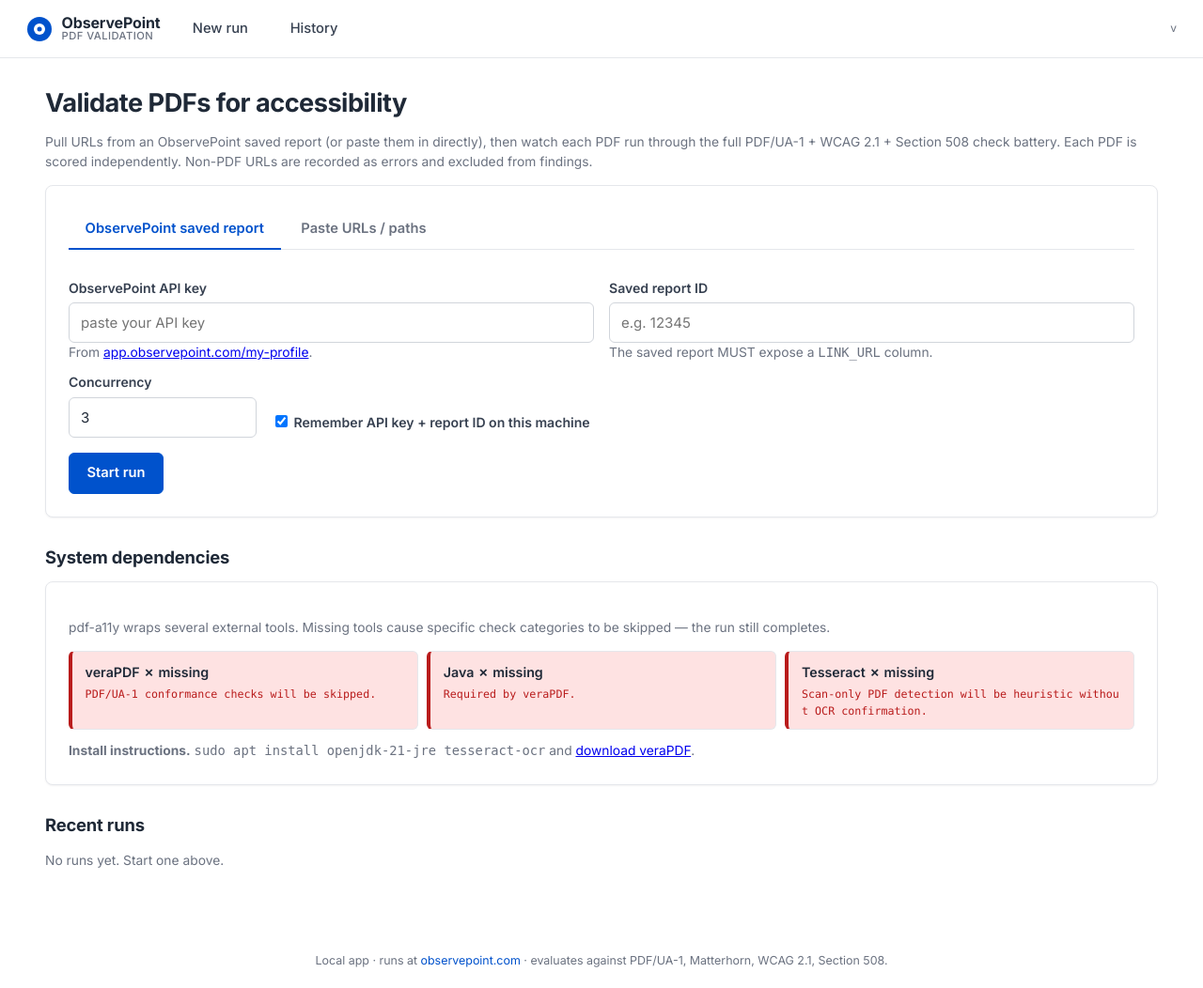
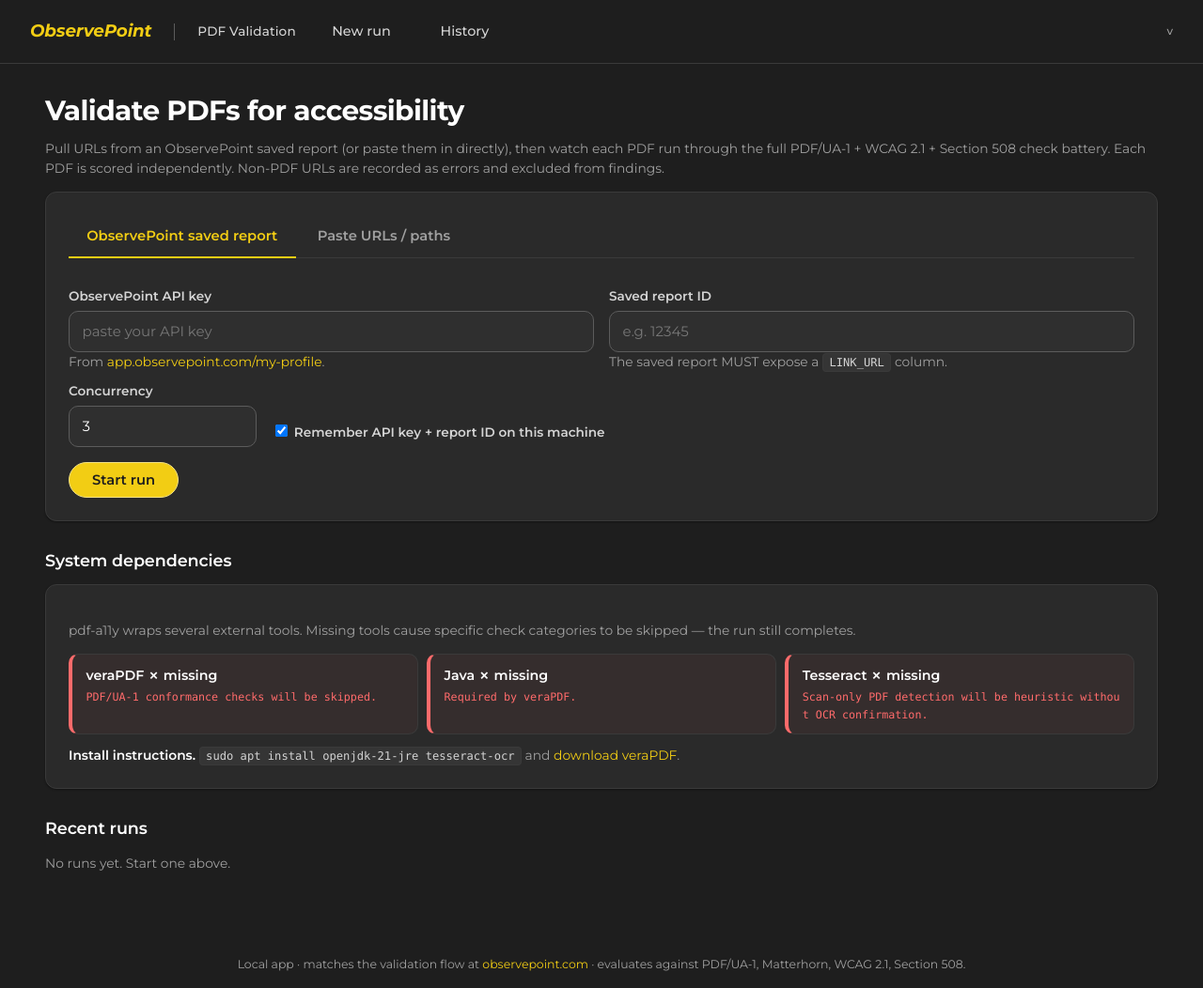
Before and after one commit to jpwilbur/PDF-Accessibility-Validation, a FastAPI app: template src/pdf_a11y/webapp/templates/home.html in a window 1280 px wide. Shown: the whole page at 94% size. Before the commit the page ends 1030 px from the top, so only its background shows below. Run offline with FastAPI, Linux system fonts and the light colour scheme; the template is opened without the code that fills it, so the values that code supplies are empty.

Commit message:
fix: theme to actually match observepoint.com (dark + yellow, Montserrat)
The first 'rebrand' was based on an agent's approximation of the OP
visual system and got it backwards: white-with-blue rather than the
site's actual dark-charcoal-with-yellow look. Reinspected the live
site (https://www.observepoint.com/) via the browser to extract real
tokens.

Palette now matches the live site:
  --bg            #1E1E1E   (charcoal — body bg)
  --bg-elev       #2A2A2A
  --bg-elev-2     #353535
  --fg            #FFFFFF
  --muted         #A0A0A0
  --border        #5C5C5C
  --op-yellow     #F2CD14   (the iconic brand yellow)
  --op-yellow-soft  #F3E285 (CTA border accent)

Type: Montserrat (the font OP actually uses) loaded from Google Fonts
in 400/500/600/700/800 + italic 400/600/700.

Buttons: pill-shape (32px radius), 8px 24px padding, yellow primary
with lighter-yellow border + glow on hover; transparent secondary
with grey #5C5C5C border. Matches the "Try for Free" / "Get Demo"
pair on the live site.

Brand wordmark: italic Montserrat "ObservePoint" in brand yellow,
followed by a thin vertical divider and "PDF Validation" in lighter
sub-text. Drops the prior concentric-circle SVG (deleted).

Favicon: dark-rounded-square with italic yellow "oP" — same vibe as
the live wordmark.

Status pills, phase strip, progress bar, stat tiles, grade chart,
event log all retuned for legibility on the dark surface. Selection
highlight is OP yellow.

The embedded summary report iframe stays light-themed inside (it's a
self-contained printable report) — same alternation of dark/light
sections the OP marketing site uses.

All 79 tests pass; ruff clean.

Co-Authored-By: Claude Opus 4.7 (1M context) <noreply@anthropic.com>

```diff
--- a/src/pdf_a11y/webapp/static/app.css
+++ b/src/pdf_a11y/webapp/static/app.css
@@ -1,57 +1,82 @@
-/* ObservePoint PDF Validation — based on observepoint.com palette + type. */
+/* ObservePoint PDF Validation — theme matched to observepoint.com.
+   Palette extracted from the live site:
+     bg          #1E1E1E   (charcoal)
+     fg          #FFFFFF
+     primary     #F2CD14   (brand yellow)
+     yellow-soft #F3E285   (border accent)
+     border      #5C5C5C   (button borders, dividers)
+   Type:        Montserrat (the site's actual font)
+   Buttons:     pill-shape (32px radius), 8px 24px padding.
+*/
 
 :root {
   /* Brand */
-  --op-blue: #0052CC;
-  --op-blue-dark: #003B94;
-  --op-blue-light: #E6EEFB;
+  --op-yellow: #F2CD14;
+  --op-yellow-bright: #FFD927;
+  --op-yellow-soft: #F3E285;
+  --op-yellow-glow: rgba(242, 205, 20, 0.18);
 
-  /* Neutrals */
-  --bg: #FFFFFF;
-  --bg-elevated: #FAFBFD;
-  --fg: #1F2937;
-  --fg-soft: #374151;
-  --muted: #6B7280;
-  --muted-soft: #9CA3AF;
-  --border: #E5E7EB;
-  --border-strong: #D1D5DB;
+  /* Dark theme — chrome + cards */
+  --bg: #1E1E1E;
+  --bg-alt: #181818;
+  --bg-elev: #2A2A2A;
+  --bg-elev-2: #353535;
+  --bg-input: #2F2F2F;
+
+  /* Light theme used on white panels (the embedded report iframe sits in white) */
+  --bg-light: #FFFFFF;
+  --bg-light-alt: #F2F2F2;
+
+  /* Text */
+  --fg: #FFFFFF;
+  --fg-soft: #D4D4D4;
+  --muted: #A0A0A0;
+  --muted-soft: #777777;
+
+  /* Borders */
+  --border: #5C5C5C;
+  --border-soft: #3A3A3A;
+  --border-strong: #6E6E6E;
 
   /* Status */
-  --good: #15803D;
-  --good-bg: #DCFCE7;
-  --warn: #B45309;
-  --warn-bg: #FEF3C7;
-  --bad: #B91C1C;
-  --bad-bg: #FEE2E2;
+  --good: #5DD06B;
+  --good-bg: rgba(93, 208, 107, 0.12);
+  --warn: #F2CD14;
+  --warn-bg: rgba(242, 205, 20, 0.14);
+  --bad: #FF6B6B;
+  --bad-bg: rgba(255, 107, 107, 0.12);
 
   /* Severity */
-  --crit-bg: #FEE2E2; --crit-fg: #7F1D1D;
-  --maj-bg:  #FEF3C7; --maj-fg:  #78350F;
-  --min-bg:  #DBEAFE; --min-fg:  #1E3A8A;
+  --crit-bg: rgba(255, 107, 107, 0.18); --crit-fg: #FF8A8A;
+  --maj-bg:  rgba(242, 205, 20, 0.18);  --maj-fg:  #F2CD14;
+  --min-bg:  rgba(140, 175, 255, 0.16); --min-fg:  #A6C8FF;
 
-  /* Grade */
-  --grade-a: #15803D;
-  --grade-b: #4D7C0F;
-  --grade-c: #B45309;
-  --grade-d: #C2410C;
-  --grade-f: #B91C1C;
+  /* Grade colours (kept legible on dark) */
+  --grade-a: #5DD06B;
+  --grade-b: #A1D75A;
+  --grade-c: #F2CD14;
+  --grade-d: #F49A3F;
+  --grade-f: #FF6B6B;
 
-  --radius: 8px;
-  --radius-sm: 6px;
-  --shadow-sm: 0 1px 2px rgba(15, 23, 42, 0.05);
-  --shadow: 0 4px 12px rgba(15, 23, 42, 0.08);
+  --radius: 12px;
+  --radius-sm: 10px;
+  --radius-pill: 32px;
+  --shadow-sm: 0 1px 2px rgba(0, 0, 0, 0.4);
+  --shadow: 0 8px 24px rgba(0, 0, 0, 0.45);
+  --shadow-glow: 0 0 0 4px var(--op-yellow-glow);
 }
 
 * { box-sizing: border-box; }
 html { -webkit-text-size-adjust: 100%; }
 body {
   margin: 0;
-  font-family: "Inter", -apple-system, BlinkMacSystemFont, "Segoe UI", Roboto, Helvetica, Arial, sans-serif;
-  font-feature-settings: "cv11", "ss01";
+  font-family: "Montserrat", -apple-system, BlinkMacSystemFont, "Segoe UI", Roboto, Helvetica, Arial, sans-serif;
   color: var(--fg);
   background: var(--bg);
   line-height: 1.55;
   font-size: 15px;
+  -webkit-font-smoothing: antialiased;
+  -moz-osx-font-smoothing: grayscale;
 }
 
 /* ---------------- Topnav ---------------- */
@@ -59,8 +84,8 @@ nav.topnav {
   display: flex;
   align-items: center;
   gap: 1.5rem;
-  padding: 0.85rem 1.75rem;
-  border-bottom: 1px solid var(--border);
+  padding: 0.95rem 2rem;
+  border-bottom: 1px solid var(--border-soft);
   background: var(--bg);
   position: sticky;
   top: 0;
@@ -69,107 +94,148 @@ nav.topnav {
 nav.topnav .brand {
   display: flex;
   align-items: center;
-  gap: 0.6rem;
+  gap: 0.65rem;
   font-weight: 700;
   font-size: 1rem;
   color: var(--fg);
   text-decoration: none;
   letter-spacing: -0.01em;
 }
-nav.topnav .brand .logo {
-  width: 28px;
-  height: 28px;
+.brand-wordmark {
+  font-family: "Montserrat", sans-serif;
+  font-weight: 700;
+  font-size: 1.15rem;
+  font-style: italic;
+  letter-spacing: -0.01em;
+  line-height: 1;
   display: inline-flex;
-  align-items: center;
-  justify-content: center;
+  align-items: baseline;
+  white-space: nowrap;
 }
-nav.topnav .brand .logo svg { width: 100%; height: 100%; }
-nav.topnav .brand-text {
-  display: flex;
-  flex-direction: column;
-  line-height: 1.05;
+.brand-wordmark .obs { color: var(--op-yellow); }
+.brand-wordmark .pt  { color: var(--op-yellow); font-style: italic; }
+.brand-divider {
+  display: inline-block;
+  width: 1px;
+  height: 18px;
+  background: var(--border);
+  margin: 0 0.85rem;
 }
-nav.topnav .brand-text small { font-weight: 500; font-size: 0.7rem; color: var(--muted); letter-spacing: 0.04em; text-transform: uppercase; }
+.brand-sub {
+  color: var(--fg-soft);
+  font-size: 0.85rem;
+  font-weight: 500;
+  font-style: normal;
+  letter-spacing: 0.01em;
+}
 nav.topnav a.navlink {
   color: var(--fg-soft);
   text-decoration: none;
   font-weight: 500;
-  font-size: 0.92rem;
-  padding: 0.35rem 0.65rem;
-  border-radius: var(--radius-sm);
+  font-size: 0.9rem;
+  padding: 0.45rem 0.9rem;
+  border-radius: var(--radius-pill);
+  transition: color 0.15s ease, background 0.15s ease;
 }
-nav.topnav a.navlink:hover { background: var(--bg-elevated); color: var(--fg); }
+nav.topnav a.navlink:hover { background: var(--bg-elev); color: var(--fg); }
 nav.topnav .grow { flex: 1 1 auto; }
-nav.topnav .meta { color: var(--muted); font-size: 0.8em; }
+nav.topnav .meta { color: var(--muted); font-size: 0.78em; font-weight: 500; }
 
 /* ---------------- Layout ---------------- */
 main { padding: 2rem clamp(1rem, 4vw, 3rem); max-width: 1400px; margin: 0 auto; }
-h1 { font-size: 1.7rem; margin: 0 0 0.4rem; letter-spacing: -0.02em; line-height: 1.2; }
-h2 { font-size: 1.15rem; margin: 1.75rem 0 0.75rem; letter-spacing: -0.01em; }
+h1 {
+  font-size: 1.85rem;
+  margin: 0 0 0.4rem;
+  letter-spacing: -0.02em;
+  line-height: 1.15;
+  font-weight: 700;
+  color: var(--fg);
+}
+h2 {
+  font-size: 1.1rem;
+  margin: 1.75rem 0 0.75rem;
+  letter-spacing: -0.005em;
+  font-weight: 600;
+  color: var(--fg);
+}
 
 /* ---------------- Card ---------------- */
 .card {
-  background: var(--bg);
-  border: 1px solid var(--border);
+  background: var(--bg-elev);
+  border: 1px solid var(--border-soft);
   border-radius: var(--radius);
   padding: 1.5rem;
   margin: 0 0 1rem;
   box-shadow: var(--shadow-sm);
 }
-.card.flat { box-shadow: none; }
+.card.flat { background: var(--bg-elev); box-shadow: none; }
 .card.elevated { box-shadow: var(--shadow); }
 
 /* ---------------- Forms ---------------- */
-label { display: block; margin: 0.6rem 0 0.3rem; font-weight: 600; color: var(--fg-soft); font-size: 0.88rem; }
+label { display: block; margin: 0.6rem 0 0.3rem; font-weight: 600; color: var(--fg-soft); font-size: 0.85rem; }
 input[type=text], input[type=password], input[type=number], textarea, select {
   width: 100%;
-  padding: 0.55rem 0.75rem;
-  border: 1px solid var(--border-strong);
+  padding: 0.6rem 0.85rem;
+  border: 1px solid var(--border);
   border-radius: var(--radius-sm);
   font: inherit;
-  background: var(--bg);
+  background: var(--bg-input);
   color: var(--fg);
-  transition: border-color 0.15s ease, box-shadow 0.15s ease;
+  transition: border-color 0.15s ease, box-shadow 0.15s ease, background 0.15s ease;
+}
+input[type=text]::placeholder,
+input[type=password]::placeholder,
+input[type=number]::placeholder,
+textarea::placeholder {
+  color: var(--muted-soft);
 }
 input[type=text]:focus, input[type=password]:focus, input[type=number]:focus, textarea:focus, select:focus {
   outline: none;
-  border-color: var(--op-blue);
-  box-shadow: 0 0 0 3px rgba(0, 82, 204, 0.18);
+  border-color: var(--op-yellow);
+  box-shadow: var(--shadow-glow);
 }
 textarea { min-height: 140px; resize: vertical; font-family: ui-monospace, SFMono-Regular, Menlo, monospace; font-size: 0.88rem; }
 .field-row { display: flex; gap: 1rem; flex-wrap: wrap; }
 .field-row > * { flex: 1 1 280px; }
 
-/* ---------------- Buttons ---------------- */
+/* ---------------- Buttons (pill-shaped, ObservePoint-style) ---------------- */
 .btn {
   display: inline-flex;
   align-items: center;
   justify-content: center;
   gap: 0.4rem;
-  padding: 0.6rem 1.15rem;
-  background: var(--op-blue);
-  color: #FFFFFF;
-  border: 1px solid var(--op-blue);
-  border-radius: var(--radius-sm);
-  font: inherit;
+  padding: 0.55rem 1.5rem;
+  background: var(--op-yellow);
+  color: #1E1E1E;
+  border: 1px solid var(--op-yellow-soft);
+  border-radius: var(--radius-pill);
+  font-family: inherit;
   font-weight: 600;
   font-size: 0.92rem;
   cursor: pointer;
   text-decoration: none;
-  transition: background 0.15s ease, border-color 0.15s ease, transform 0.05s ease;
+  transition: background 0.15s ease, border-color 0.15s ease, transform 0.05s ease, box-shadow 0.15s ease;
 }
-.btn:hover { background: var(--op-blue-dark); border-color: var(--op-blue-dark); }
+.btn:hover { background: var(--op-yellow-bright); box-shadow: 0 0 0 4px var(--op-yellow-glow); }
 .btn:active { transform: translateY(1px); }
 .btn[disabled] { opacity: 0.55; cursor: progress; }
-.btn.secondary { background: transparent; color: var(--fg); border-color: var(--border-strong); }
-.btn.secondary:hover { background: var(--bg-elevated); color: var(--fg); border-color: var(--muted-soft); }
-.btn.danger { background: var(--bad); border-color: var(--bad); }
-.btn.danger:hover { background: #991B1B; border-color: #991B1B; }
+.btn.secondary {
+  background: transparent;
+  color: var(--fg);
+  border-color: var(--border);
+}
+.btn.secondary:hover { background: var(--bg-elev); border-color: var(--border-strong); box-shadow: none; }
+.btn.danger {
+  background: transparent;
+  color: var(--bad);
+  border-color: var(--bad);
+}
+.btn.danger:hover { background: var(--bad-bg); box-shadow: none; }
 
 /* ---------------- Tabs ---------------- */
-.tabs { display: flex; gap: 0.25rem; margin-bottom: 1.25rem; border-bottom: 1px solid var(--border); }
+.tabs { display: flex; gap: 0.25rem; margin-bottom: 1.25rem; border-bottom: 1px solid var(--border-soft); }
 .tab {
-  padding: 0.6rem 1.1rem;
+  padding: 0.65rem 1.2rem;
   cursor: pointer;
   border: 0;
   border-bottom: 2px solid transparent;
@@ -181,83 +247,103 @@ textarea { min-height: 140px; resize: vertical; font-family: ui-monospace, SFMon
   margin-bottom: -1px;
   transition: color 0.15s, border-color 0.15s;
 }
-.tab:hover { color: var(--fg); }
-.tab.active { color: var(--op-blue); border-color: var(--op-blue); }
+.tab:hover { color: var(--fg-soft); }
+.tab.active { color: var(--op-yellow); border-color: var(--op-yellow); }
 .tab-panel { display: none; }
 .tab-panel.active { display: block; }
 
 /* ---------------- Tables ---------------- */
 table { border-collapse: collapse; width: 100%; font-size: 0.92em; }
-th, td { text-align: left; padding: 0.65rem 0.85rem; border-bottom: 1px solid var(--border); vertical-align: top; }
-th { background: var(--bg-elevated); color: var(--fg-soft); font-weight: 600; font-size: 0.82em; text-transform: uppercase; letter-spacing: 0.04em; }
-tbody tr:hover { background: var(--bg-elevated); }
+th, td { text-align: left; padding: 0.7rem 0.9rem; border-bottom: 1px solid var(--border-soft); vertical-align: top; }
+th {
+  background: var(--bg-elev-2);
+  color: var(--fg-soft);
+  font-weight: 600;
+  font-size: 0.78em;
+  text-transform: uppercase;
+  letter-spacing: 0.06em;
+}
+tbody tr:hover { background: var(--bg-elev-2); }
 .table-card { padding: 0; overflow: hidden; }
 
 .muted { color: var(--muted); font-size: 0.92em; }
+
+a { color: var(--op-yellow); text-decoration: none; }
+a:hover { text-decoration: underline; }
+code {
+  background: var(--bg-elev-2);
+  color: var(--fg-soft);
+  border: 1px solid var(--border-soft);
+  border-radius: 4px;
+  padding: 0.1rem 0.4rem;
+  font-family: ui-monospace, SFMono-Regular, Menlo, monospace;
+  font-size: 0.88em;
+}
 
 /* ---------------- Pills / status ---------------- */
 .pill {
   display: inline-flex;
   align-items: center;
-  gap: 0.3rem;
-  padding: 0.15rem 0.6rem;
-  border-radius: 999px;
-  font-size: 0.8em;
+  gap: 0.35rem;
+  padding: 0.2rem 0.75rem;
+  border-radius: var(--radius-pill);
+  font-size: 0.78em;
   font-weight: 600;
   border: 1px solid transparent;
   white-space: nowrap;
+  letter-spacing: 0.02em;
 }
 .pill::before { content: ""; width: 6px; height: 6px; border-radius: 999px; background: currentColor; }
-.pill-pending { background: #F3F4F6; color: var(--muted); border-color: var(--border); }
-.pill-running { background: var(--op-blue-light); color: var(--op-blue-dark); border-color: #BFDBFE; }
+.pill-pending { background: var(--bg-elev-2); color: var(--muted); border-color: var(--border-soft); }
+.pill-running { background: var(--warn-bg); color: var(--op-yellow); border-color: rgba(242,205,20,0.4); }
 .pill-running::before { animation: pulse 1.4s infinite; }
-.pill-done    { background: var(--good-bg); color: var(--good); border-color: #BBF7D0; }
-.pill-failed  { background: var(--bad-bg); color: var(--bad); border-color: #FECACA; }
+.pill-done    { background: var(--good-bg); color: var(--good); border-color: rgba(93,208,107,0.4); }
+.pill-failed  { background: var(--bad-bg); color: var(--bad); border-color: rgba(255,107,107,0.4); }
 @keyframes pulse { 0%,100% { opacity: 1 } 50% { opacity: 0.35 } }
 
 /* ---------------- Stat cards (run detail hero) ---------------- */
 .stat-grid { display: grid; grid-template-columns: repeat(auto-fit, minmax(170px, 1fr)); gap: 0.75rem; margin: 0 0 1.25rem; }
 .stat {
-  background: var(--bg);
-  border: 1px solid var(--border);
+  background: var(--bg-elev-2);
+  border: 1px solid var(--border-soft);
   border-radius: var(--radius);
-  padding: 0.95rem 1.1rem;
-  box-shadow: var(--shadow-sm);
+  padding: 1rem 1.15rem;
   position: relative;
   overflow: hidden;
 }
 .stat::after {
   content: "";
-  position: absolute; left: 0; top: 0; bottom: 0; width: 3px; background: var(--op-blue);
+  position: absolute; left: 0; top: 0; bottom: 0; width: 3px;
+  background: var(--op-yellow);
 }
 .stat.success::after { background: var(--good); }
 .stat.warn::after    { background: var(--warn); }
 .stat.danger::after  { background: var(--bad); }
-.stat .stat-label { font-size: 0.78em; color: var(--muted); font-weight: 600; text-transform: uppercase; letter-spacing: 0.05em; }
-.stat .stat-value { font-size: 1.85rem; font-weight: 700; line-height: 1.05; margin-top: 0.25rem; letter-spacing: -0.02em; color: var(--fg); }
-.stat .stat-sub { font-size: 0.82em; color: var(--muted); margin-top: 0.25rem; }
+.stat .stat-label { font-size: 0.74em; color: var(--muted); font-weight: 600; text-transform: uppercase; letter-spacing: 0.08em; }
+.stat .stat-value { font-size: 2rem; font-weight: 700; line-height: 1.05; margin-top: 0.3rem; letter-spacing: -0.02em; color: var(--fg); }
+.stat .stat-sub { font-size: 0.78em; color: var(--muted); margin-top: 0.25rem; }
 
 /* ---------------- Phase strip ---------------- */
 .phases { display: flex; gap: 0.5rem; margin: 0.5rem 0 1rem; flex-wrap: wrap; }
 .phase {
   display: inline-flex; align-items: center; gap: 0.5rem;
-  padding: 0.4rem 0.8rem;
-  border-radius: 999px;
-  background: var(--bg-elevated);
+  padding: 0.4rem 0.95rem;
+  border-radius: var(--radius-pill);
+  background: var(--bg-elev-2);
   color: var(--muted);
-  font-size: 0.85em;
+  font-size: 0.82em;
   font-weight: 500;
-  border: 1px solid var(--border);
+  border: 1px solid var(--border-soft);
 }
 .phase.active {
-  background: var(--op-blue-light);
-  color: var(--op-blue-dark);
-  border-color: #BFDBFE;
+  background: var(--warn-bg);
+  color: var(--op-yellow);
+  border-color: rgba(242,205,20,0.4);
 }
 .phase.done {
   background: var(--good-bg);
   color: var(--good);
-  border-color: #BBF7D0;
+  border-color: rgba(93,208,107,0.4);
 }
 .phase .dot { width: 8px; height: 8px; border-radius: 999px; background: currentColor; opacity: 0.6; }
 .phase.active .dot { animation: pulse 1.4s infinite; opacity: 1; }
@@ -354,13 +440,13 @@ tbody tr:hover { background: var(--bg-elevated); }
 /* ---------------- System dep tiles ---------------- */
 .dep-list { display: grid; grid-template-columns: repeat(auto-fit, minmax(220px, 1fr)); gap: 0.6rem; }
 .dep {
-  border: 1px solid var(--border);
+  border: 1px solid var(--border-soft);
   border-left: 4px solid var(--good);
   border-radius: var(--radius-sm);
-  padding: 0.65rem 0.85rem;
-  background: var(--bg);
+  padding: 0.7rem 0.9rem;
+  background: var(--bg-elev-2);
 }
-.dep.bad { border-left-color: var(--bad); background: var(--bad-bg); }
+.dep.bad { border-left-color: var(--bad); background: rgba(255, 107, 107, 0.05); }
 .dep .name { font-weight: 600; font-size: 0.95em; color: var(--fg); }
 .dep .path { color: var(--muted); font-family: ui-monospace, SFMono-Regular, Menlo, monospace; font-size: 0.78em; word-break: break-all; margin-top: 0.2rem; }
 .dep.bad .path { color: var(--bad); }
@@ -413,23 +497,32 @@ iframe.report {
   border-radius: 3px;
   font-weight: 800;
   margin-right: 0.4rem;
-  color: white;
+  color: #1E1E1E;
   font-size: 0.92em;
 }
 .event-log .ev .grade-A { background: var(--grade-a); }
 .event-log .ev .grade-B { background: var(--grade-b); }
-.event-log .ev .grade-C { background: var(--grade-c); }
-.event-log .ev .grade-D { background: var(--grade-d); }
-.event-log .ev .grade-F { background: var(--grade-f); }
-.event-log details summary { color: #94A3B8; cursor: pointer; user-select: none; }
+.event-log .ev .grade-C { background: var(--grade-c); color: #1E1E1E; }
+.event-log .ev .grade-D { background: var(--grade-d); color: #1E1E1E; }
+.event-log .ev .grade-F { background: var(--grade-f); color: white; }
 
-footer { margin: 2.5rem 0 1rem; color: var(--muted); font-size: 0.83em; text-align: center; }
-footer a { color: var(--op-blue); text-decoration: none; }
-footer a:hover { text-decoration: underline; }
+footer {
+  margin: 2.5rem 0 1rem;
+  color: var(--muted);
+  font-size: 0.83em;
+  text-align: center;
+}
+footer a { color: var(--op-yellow); }
 
-/* Subtle entrance for any newly-rendered card */
+/* Subtle entrance for newly-rendered cards */
 .card, .stat { animation: cardIn 0.35s cubic-bezier(.16,1,.3,1); }
 @keyframes cardIn {
   from { opacity: 0; transform: translateY(4px); }
   to   { opacity: 1; transform: translateY(0); }
 }
+
+/* Strong on the dark theme — used for run-hero text emphasis */
+strong { color: var(--fg); font-weight: 600; }
+
+/* Selection */
+::selection { background: var(--op-yellow); color: #1E1E1E; }
--- a/src/pdf_a11y/webapp/templates/_base.html
+++ b/src/pdf_a11y/webapp/templates/_base.html
@@ -6,19 +6,19 @@
 <title>{% block title %}ObservePoint PDF Validation{% endblock %}</title>
 <link rel="preconnect" href="https://fonts.googleapis.com">
 <link rel="preconnect" href="https://fonts.gstatic.com" crossorigin>
-<link rel="stylesheet" href="https://fonts.googleapis.com/css2?family=Inter:wght@400;500;600;700;800&display=swap">
+<link rel="stylesheet" href="https://fonts.googleapis.com/css2?family=Montserrat:ital,wght@0,400;0,500;0,600;0,700;0,800;1,400;1,600;1,700&display=swap">
 <link rel="stylesheet" href="/static/app.css">
 <link rel="icon" type="image/svg+xml" href="/static/favicon.svg">
 {% block head %}{% endblock %}
 </head>
 <body>
 <nav class="topnav" role="navigation">
-  <a class="brand" href="/">
-    <span class="logo">{% include "_logo.svg" %}</span>
-    <span class="brand-text">
-      <span>ObservePoint</span>
-      <small>PDF Validation</small>
+  <a class="brand" href="/" aria-label="ObservePoint PDF Validation — home">
+    <span class="brand-wordmark" aria-hidden="true">
+      <span class="obs">Observe</span><span class="pt">Point</span>
     </span>
+    <span class="brand-divider" aria-hidden="true"></span>
+    <span class="brand-sub">PDF Validation</span>
   </a>
   <a class="navlink" href="/">New run</a>
   <a class="navlink" href="/runs">History</a>
@@ -31,7 +31,7 @@
 </main>
 
 <footer>
-  Local app · runs at <a href="https://www.observepoint.com" target="_blank" rel="noopener">observepoint.com</a> · evaluates against PDF/UA-1, Matterhorn, WCAG 2.1, Section 508.
+  Local app · matches the validation flow at <a href="https://www.observepoint.com" target="_blank" rel="noopener">observepoint.com</a> · evaluates against PDF/UA-1, Matterhorn, WCAG 2.1, Section 508.
 </footer>
 
 {% block scripts %}{% endblock %}
```
Also changed, not shown: other parts of src/pdf_a11y/webapp/static/app.css (+26 -28 lines), src/pdf_a11y/webapp/static/favicon.svg, src/pdf_a11y/webapp/templates/_logo.svg (deleted).
